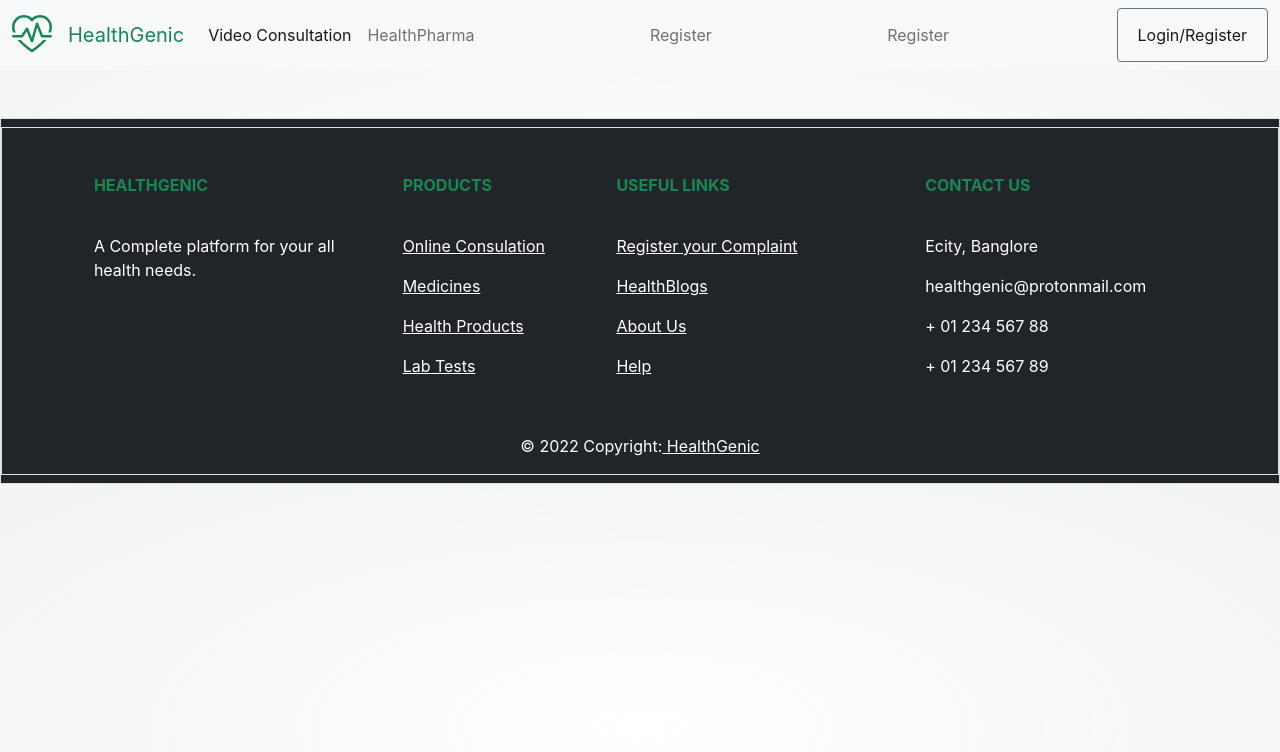
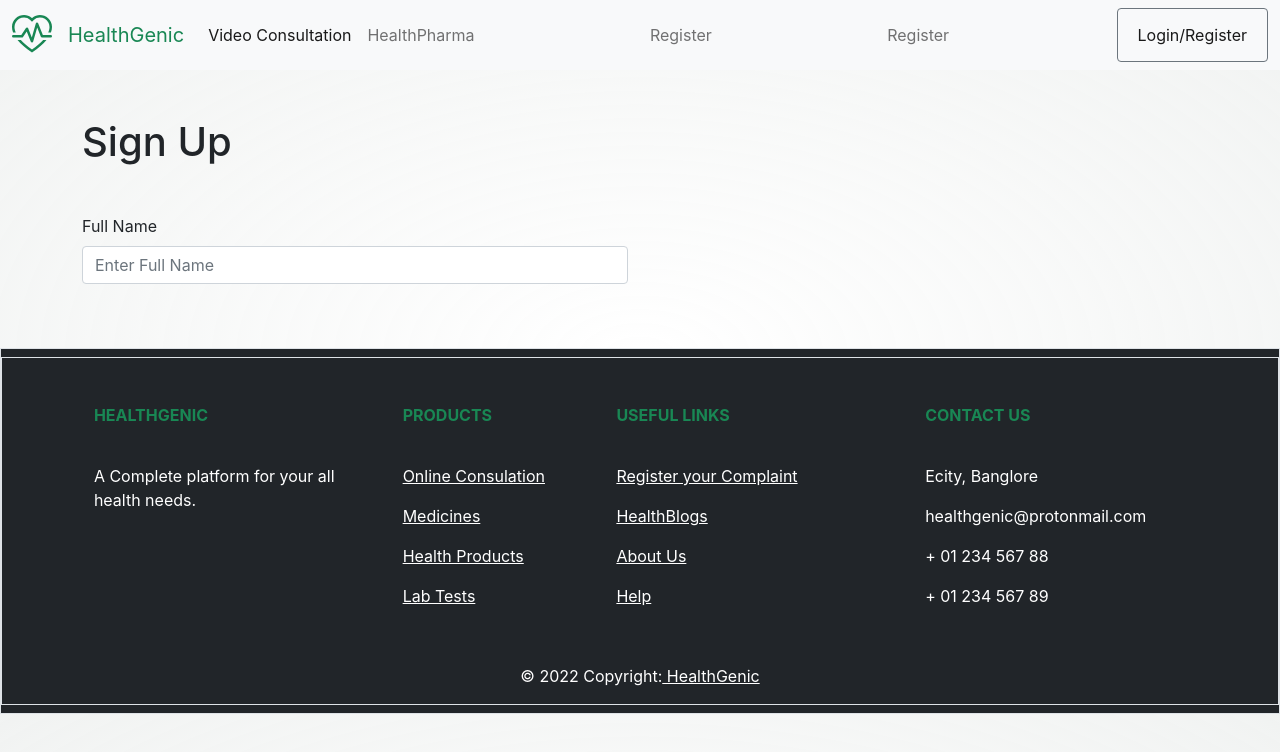
Before and after one commit to healthgenic/healthgenic, a React (Create React App) app in the folder front-end/: page /home/DocRegister in a window 1280 px wide. Shown: the top 752 px of the page. Built offline with nearby package versions, Linux system fonts and the light colour scheme; no server answers.

Commit message:
Create input field for Full Name

```diff
--- a/front-end/src/Components/Register/DocterRegistration.jsx
+++ b/front-end/src/Components/Register/DocterRegistration.jsx
@@ -1,37 +1,63 @@
 // import './register.css';
-import react from 'react';
-import 'firebase/auth';
-import firebase from './firebase';
-
+import React from "react";
+import "firebase/auth";
+import firebase from "./firebase";
+import { validate } from "./validate";
 import { getAuth, RecaptchaVerifier } from "firebase/auth";
 import { signInWithPhoneNumber } from "firebase/auth";
 
-class DocterRegistration extends react.Component {
+class DocterRegistration extends React.Component {
+  constructor(props) {
+    super(props);
+    this.fullNameHelpRef = React.createRef();
+    this.state = { fullName: "", fullNameHelpText: "" };
+  }
+  validateFullName = (e) => {
+    const fullName = e.target.value;
+    const node = this.fullNameHelpRef.current;
+
+    this.setState({ fullNameHelpText: "Name should contain alphabets only" });
+    if (validate.isFullName(fullName)) {
+      this.setState({ fullName: fullName });
+      node.classList.add("text-success");
+      node.classList.remove("text-danger");
+    } else {
+      node.classList.remove("text-success");
+      node.classList.add("text-danger");
+      this.setState({ fullName: this.state.fullName });
+    }
+    if (fullName == "") {
+      node.classList.add("text-success");
+      node.classList.remove("text-success");
+    }
+  };
   handleChange = (e) => {
-    const { name, value } = e.target
+    const { name, value } = e.target;
     this.setState({
-      [name]: value
-    })
-  }
+      [name]: value,
+    });
+  };
   configureCaptch = () => {
     const auth = getAuth();
-    window.recaptchaVerifier = new RecaptchaVerifier('sign-in-button', {
-      'size': 'invisible',
-      'callback': (response) => {
+    window.recaptchaVerifier = new RecaptchaVerifier(
+      "sign-in-button",
+      {
+        size: "invisible",
+        callback: (response) => {
           // reCAPTCHA solved, allow signInWithPhoneNumber.
           this.onSignInSubmit();
-        console.log("recaptch varify ")
-
+          console.log("recaptch varify ");
         },
-
-    }, auth);
-  }
+      },
+      auth
+    );
+  };
   onSignInSubmit = (e) => {
     // import { getAuth, signInWithPhoneNumber } from "firebase/auth";
-    e.preventDefault()
-    this.configureCaptch()
-    const phoneNumber = "+91" + this.state.mnumber
-    console.log(phoneNumber)
+    e.preventDefault();
+    this.configureCaptch();
+    const phoneNumber = "+91" + this.state.mnumber;
+    console.log(phoneNumber);
     const appVerifier = window.recaptchaVerifier;
 
     const auth = getAuth();
@@ -42,32 +68,71 @@ class DocterRegistration extends react.Component {
         window.confirmationResult = confirmationResult;
         console.log("OTP has been send");
         // ...
-      }).catch((error) => {
+      })
+      .catch((error) => {
         // Error; SMS not sent
         // ...
         console.log(error);
       });
-  }
+  };
   onSubmitOTP = (e) => {
-    e.preventDefault()
-    const code = this.state.OTP
-    console.log("code")
+    e.preventDefault();
+    const code = this.state.OTP;
+    console.log("code");
 
-    window.confirmationResult.confirm(code).then((result) => {
+    window.confirmationResult
+      .confirm(code)
+      .then((result) => {
         // User signed in successfully.
         const user = result.user;
-      console.log(JSON.stringify(user))
-      alert("Doctor registration successfully")
+        console.log(JSON.stringify(user));
+        alert("Doctor registration successfully");
         // ...
-    }).catch((error) => {
+      })
+      .catch((error) => {
         // User couldn't sign in (bad verification code?)
         // ...
       });
-
-  }
+  };
   render() {
     return (
       <>
+        <div id="sign-in-button"></div>
+        <div className="container">
+          <div className="row">
+            <div className="col-md-6 form-container">
+              <h1 className="heading-6 my-5">Sign Up</h1>
+              <form>
+                <div className="form-group">
+                  <div className="mb-3">
+                    <label htmlFor="full-name" className="form-label">
+                      Full Name
+                    </label>
+                    <input
+                      type="text"
+                      name="fullName"
+                      class="form-control"
+                      id="full-name"
+                      placeholder="Enter Full Name"
+                      required
+                      aria-describedby="fullNameHelp"
+                      value={this.state.fullName}
+                      onChange={this.validateFullName}
+                    />
+                    <div
+                      id="fullNameHelp"
+                      className="form-text"
+                      ref={this.fullNameHelpRef}
+                    >
+                      {this.state.fullNameHelpText}
+                    </div>
+                  </div>
+                </div>
+              </form>
+            </div>
+            <div className="col-md-6"></div>
+          </div>
+        </div>
       </>
     );
   }
```
Lines whose indentation alone changed are shown as unchanged.
